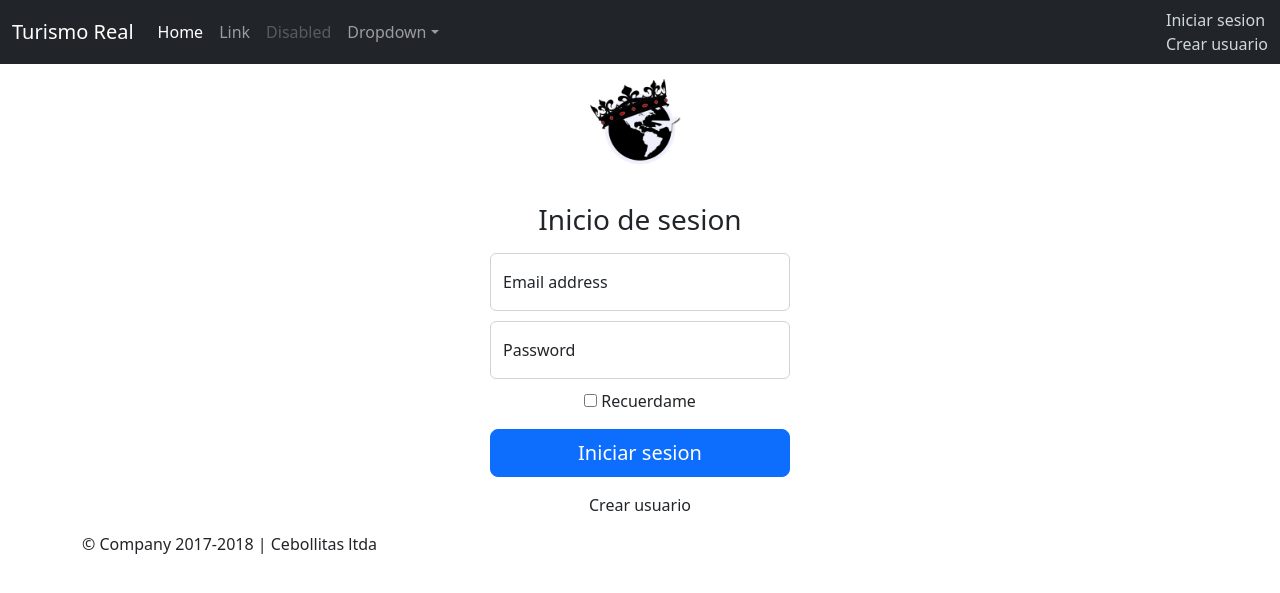
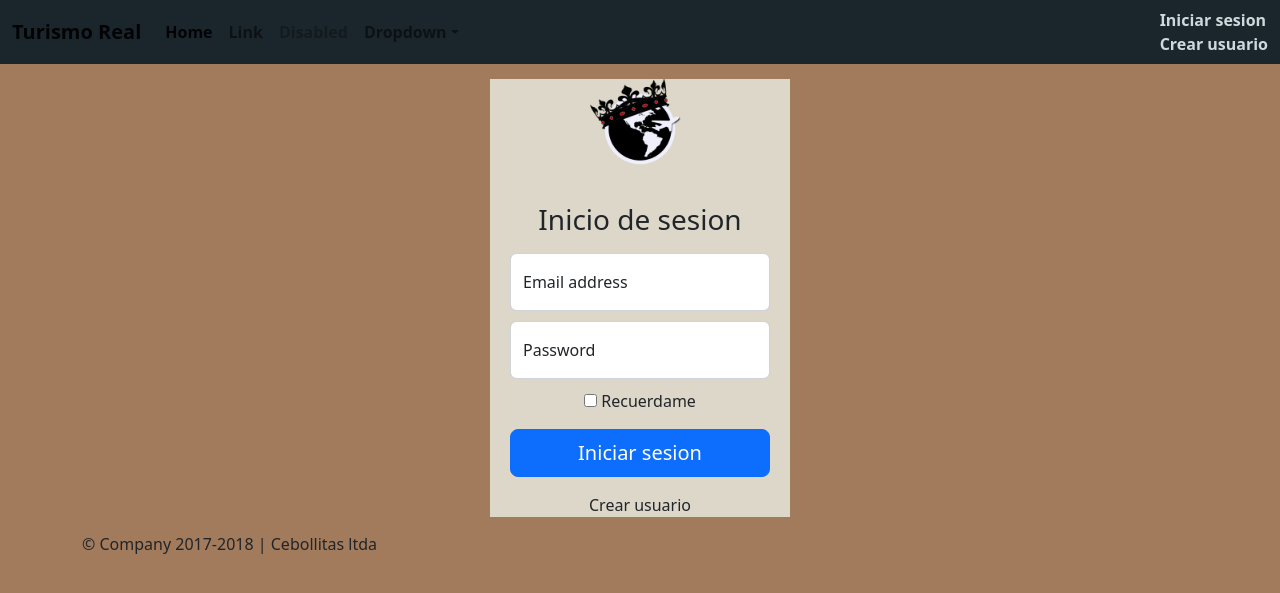
Before and after one commit to Cebollitas-Duoc/Pagina-web, a Django app: page /user/login in a window 1280 px wide. Shown: the top 593 px of the page. Run offline with Django 4.2, Linux system fonts and the light colour scheme; style sheets or scripts are compiled from the project's sources.

Commit message:
avance css

```diff
--- a/static/css/baseTemplate.css
+++ b/static/css/baseTemplate.css
@@ -1,32 +1,26 @@
 #miniProfile {
   text-align: right;
 }
-
 #miniProfile div {
   float: left;
   margin-right: 1rem;
 }
-
 #miniProfile .name {
   color: #cfd8dc;
   float: down;
   margin-bottom: 0;
 }
-
 #miniProfile .logout {
   width: 100%;
   text-align: right;
 }
-
 #miniProfile .logout a {
   text-decoration: none;
   color: #46545a;
 }
-
 #miniProfile .logout a:hover {
   color: #bdbdbd;
 }
-
 #miniProfile img {
   width: 50px;
   border-radius: 50px;
@@ -37,11 +31,9 @@
   background-color: rgba(255, 0, 0, 0.322);
   width: 100%;
 }
-
 #FormErrorMessage:hover {
   cursor: pointer;
 }
-
 #FormErrorMessage span {
   font-weight: bold;
   color: black;
@@ -51,4 +43,23 @@
   color: #cfd8dc;
   text-decoration: none;
 }
-/*# sourceMappingURL=baseTemplate.css.map */
+
+#navbar {
+  background-color: #1B262C;
+  font-weight: bold;
+  color: #DCD7C9;
+}
+
+#colorfondo {
+  background-color: #A27B5C;
+}
+
+#cartalogin {
+  background-color: #DCD7C9;
+  padding-left: 20px;
+  padding-right: 20px;
+}
+
+#colorboton {
+  background-color: #126E82;
+}/*# sourceMappingURL=baseTemplate.css.map */
--- a/static/css/baseTemplate.scss
+++ b/static/css/baseTemplate.scss
@@ -43,3 +43,26 @@
     color: #cfd8dc;
     text-decoration: none;
 }
+
+#navbar{
+    background-color: #1B262C;
+    font-weight: bold;
+    color: #DCD7C9;
+
+}
+
+#colorfondo{
+    background-color: #A27B5C;
+
+}
+
+#cartalogin {
+    background-color: #DCD7C9;
+    padding-left: 20px;
+    padding-right: 20px;
+
+}
+
+#colorboton {
+    background-color: #126E82;
+}
--- a/templates/BaseTemplate.html
+++ b/templates/BaseTemplate.html
@@ -18,15 +18,15 @@
     {% block css %}
     {% endblock css %}
 
-  <body>
-    <nav class="navbar navbar-expand-sm navbar-dark bg-dark" aria-label="Third navbar example">
+  <body id="colorfondo">
+    <nav class="navbar navbar-expand-sm" id="navbar" aria-label="Third navbar example">
         <div class="container-fluid">
           <a class="navbar-brand" href="#">Turismo Real</a>
           <button class="navbar-toggler collapsed" type="button" data-bs-toggle="collapse" data-bs-target="#navbarsExample03" aria-controls="navbarsExample03" aria-expanded="false" aria-label="Toggle navigation">
             <span class="navbar-toggler-icon"></span>
           </button>
 
-          <div class="navbar-collapse collapse" id="navbarsExample03" style="">
+          <div class="navbar-collapse collapse" id="navbarsExample03">
             <ul class="navbar-nav me-auto mb-2 mb-sm-0">
               <li class="nav-item">
                 <a class="nav-link active" aria-current="page" href="#">Home</a>
--- a/templates/userManager/login.html
+++ b/templates/userManager/login.html
@@ -11,8 +11,9 @@
 {% endblock js %}
 
 {% block wrapper %}
-<main class="form-signin w-100 m-auto text-center">
-    <form>
+<main class="form-signin w-100 m-auto text-center" id="colorfondo ">
+    <div id="cartalogin">
+        <form >
             <img class="mb-4 m-auto" src="{% static 'img/logo.png'%}" alt="" width="100">
             <h1 class="h3 mb-3 fw-normal">Inicio de sesion</h1>
 
@@ -34,6 +35,7 @@
 
         </form>
         <a id="btn-crearUsuario" class="dropdown-item" href="{% url 'userManager:CreateUser' %}">Crear usuario</a>
+    </div>
 
     {% include 'FormErrorMessage.html' %}
 
```
Also changed, not shown: 1 other file. Lines whose indentation alone changed are shown as unchanged.
